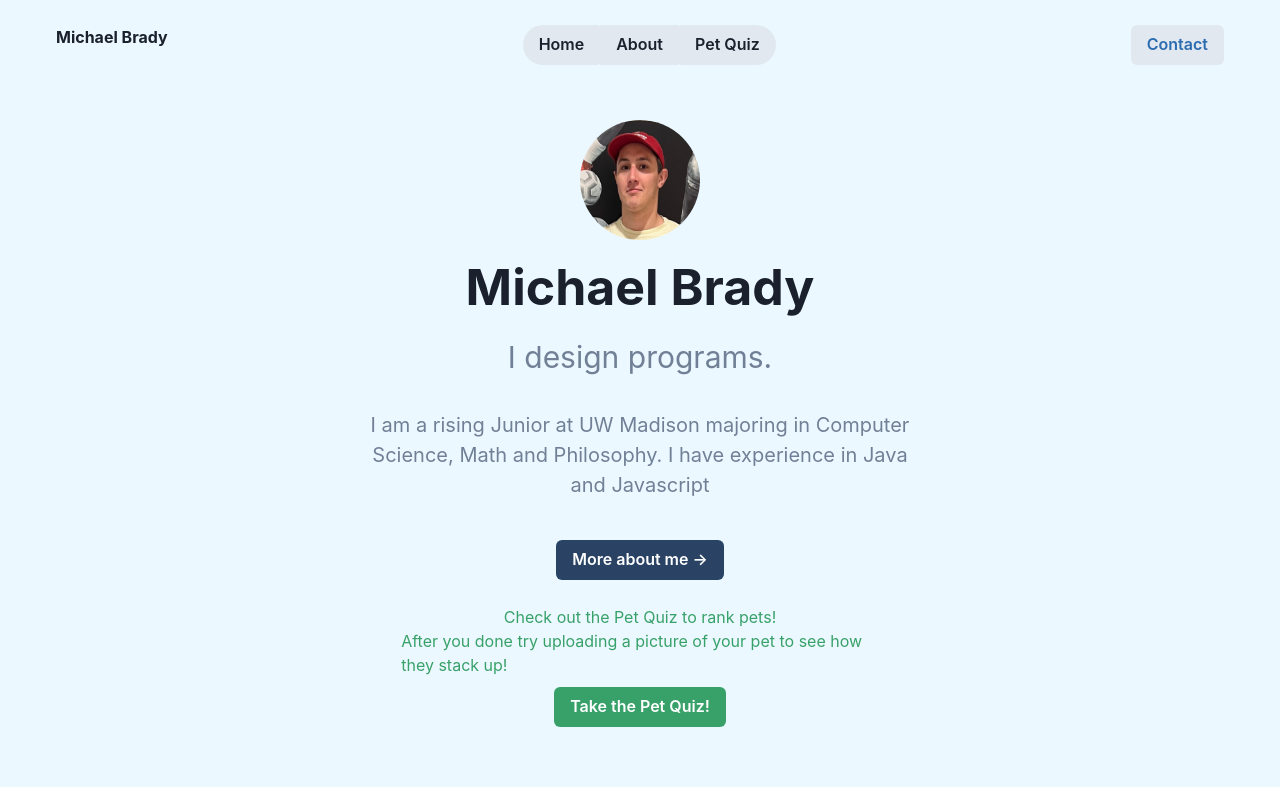
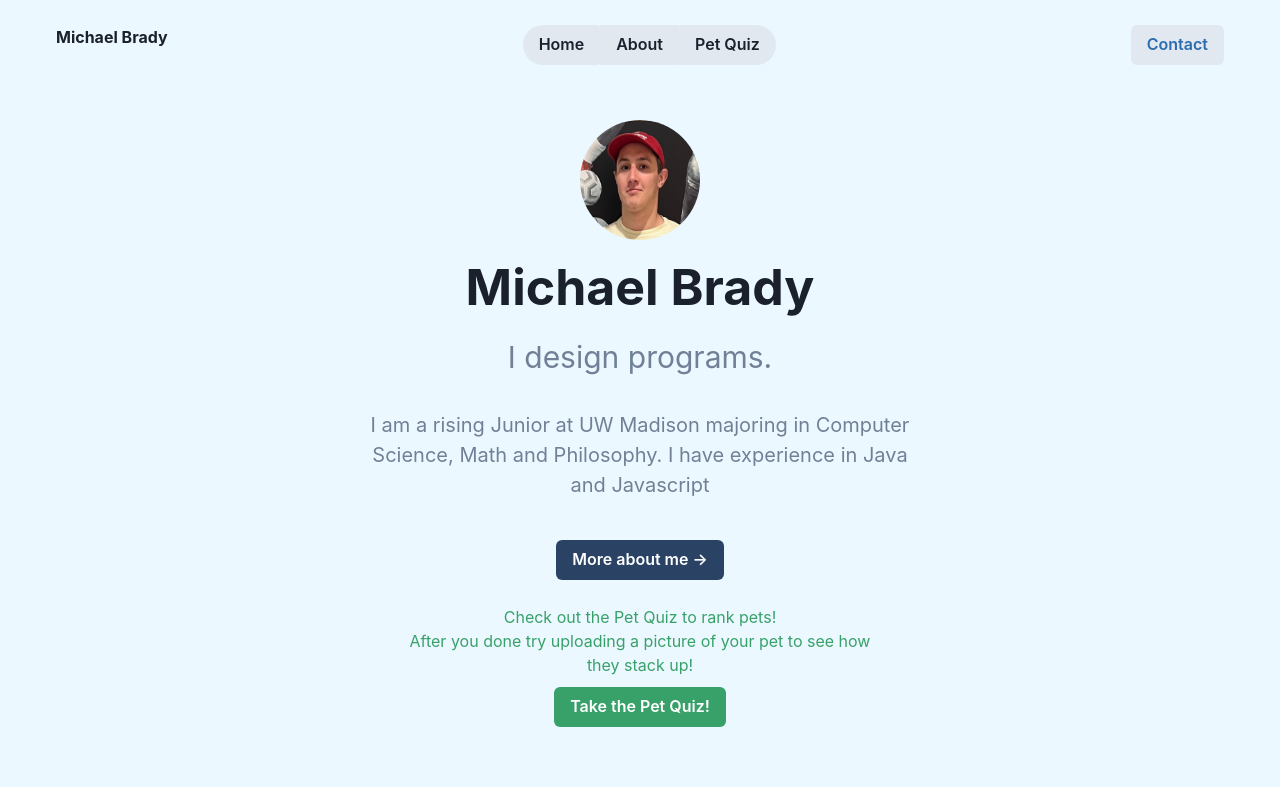
Before and after one commit to mbrady20/resumepage, a Next.js app in the folder resume-page/: page / in a window 1280 px wide. Shown: the top 787 px of the page. Built offline with nearby package versions, Linux system fonts and the light colour scheme.

Commit message:
Update index.tsx

```diff
--- a/resume-page/src/pages/index.tsx
+++ b/resume-page/src/pages/index.tsx
@@ -63,7 +63,7 @@ export default function Home() {
 
             </Center>
             <Center>
-              <Text color="green.500">
+              <Text color="green.500" textAlign={"center"}>
             After you done try uploading a picture of your pet to see how they stack up!
             </Text>
             </Center>
```
